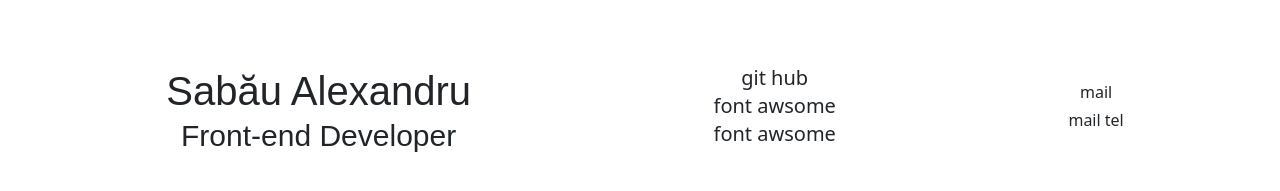
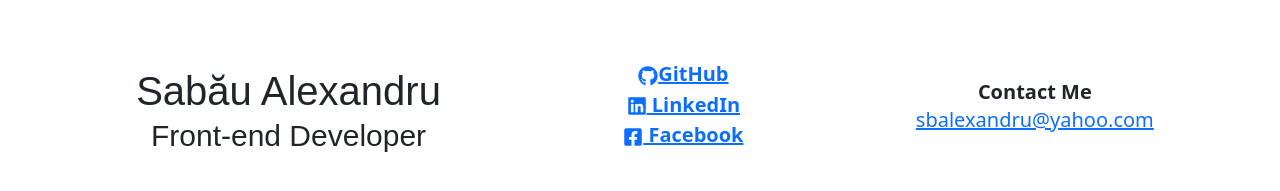
Before and after one commit to sbalexandru/alex-page, a React (Create React App) app: page / in a window 1280 px wide. Shown: the part 2544-2735 px from the top of the page. Built offline with nearby package versions, Linux system fonts and the light colour scheme.

Commit message:
font awsome

```diff
--- a/package.json
+++ b/package.json
@@ -14,6 +14,7 @@
     "react": "^17.0.2",
     "react-anchor-link-smooth-scroll": "^1.0.12",
     "react-dom": "^17.0.2",
+    "react-icons": "^4.2.0",
     "react-router-dom": "^5.2.0",
     "react-scripts": "4.0.3",
     "react-scroll": "^1.8.2",
--- a/src/components/SectionFour.js
+++ b/src/components/SectionFour.js
@@ -7,10 +7,9 @@ import {
   Font,
   Name,
   ChildTwo,
-  FonTwo,
+  Mail,
 } from "./SectionFour.styled";
-import { FontAwesomeIcon } from "@fortawesome/react-fontawesome";
-import { faCoffee } from "@fortawesome/free-solid-svg-icons";
+import { FaGithub, FaLinkedin, FaFacebookSquare } from "react-icons/fa";
 
 const SectionFour = () => {
   return (
@@ -23,15 +22,29 @@ const SectionFour = () => {
 
         <Child>
           <Font>
-            <FontAwesomeIcon i class={faCoffee} />
-            git hub
+            <a href="https://github.com/sbalexandru" alt="Git">
+              <FaGithub />
+              GitHub
+            </a>
           </Font>
-          <Font>font awsome</Font>
-          <Font>font awsome</Font>
+
+          <Font>
+            <a href="linkedin.com/in/sabău-alexandru-25503b5a" alt="LinkedIn">
+              <FaLinkedin /> LinkedIn
+            </a>
+          </Font>
+
+          <Font>
+            <a href="https://www.facebook.com/sabau.alex.18" alt="facebok">
+              <FaFacebookSquare /> Facebook
+            </a>
+          </Font>
         </Child>
         <ChildTwo>
-          <FonTwo>mail </FonTwo>
-          <FonTwo>mail tel</FonTwo>
+          <Font>Contact Me </Font>
+          <a href="mailto:sbalexandru@yahoo.com">
+            <Mail>sbalexandru@yahoo.com</Mail>
+          </a>
         </ChildTwo>
       </Parent>
     </Container>
--- a/src/components/SectionFour.styled.js
+++ b/src/components/SectionFour.styled.js
@@ -47,10 +47,13 @@ export const Child = styled.div`
 
 export const Font = styled.p`
   font-size: 2rem;
+  font-weight: 700;
 `;
 
 export const ChildTwo = styled.div`
   display: block;
 `;
 
-export const FonTwo = styled.p``;
+export const Mail = styled.p`
+  font-size: 2rem;
+`;
```
Also changed, not shown: 1 other file (tests, documents, lock files or other folders).
